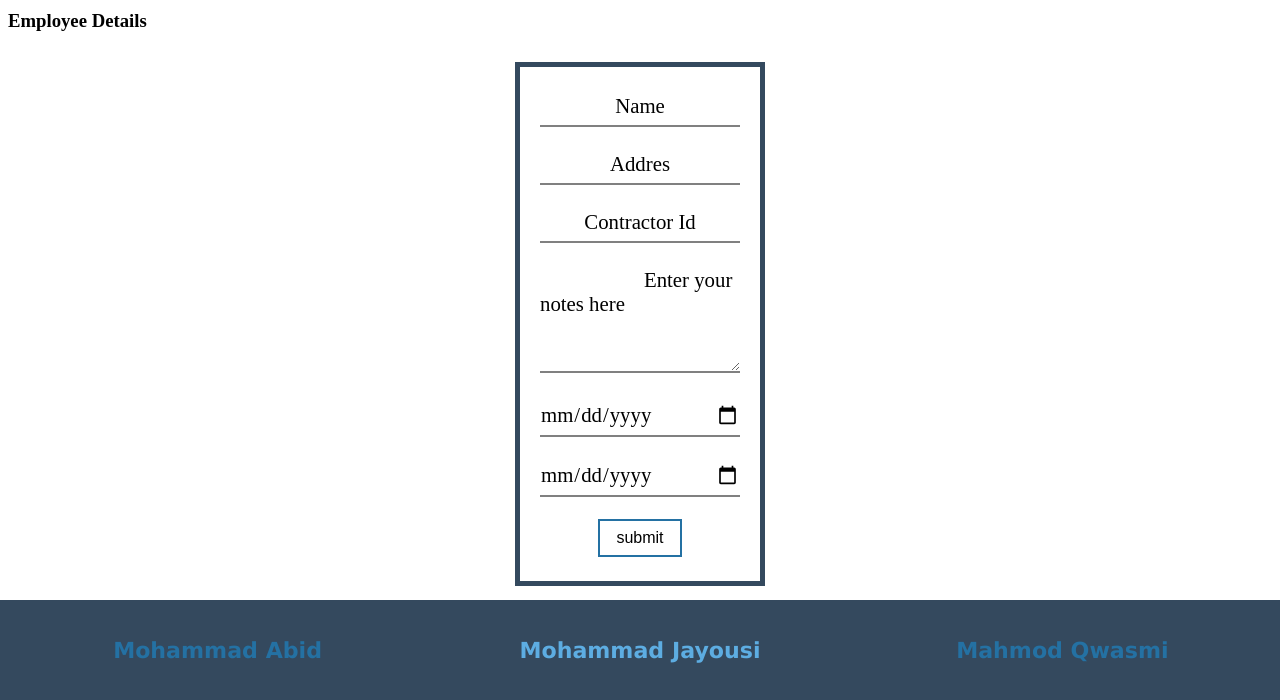
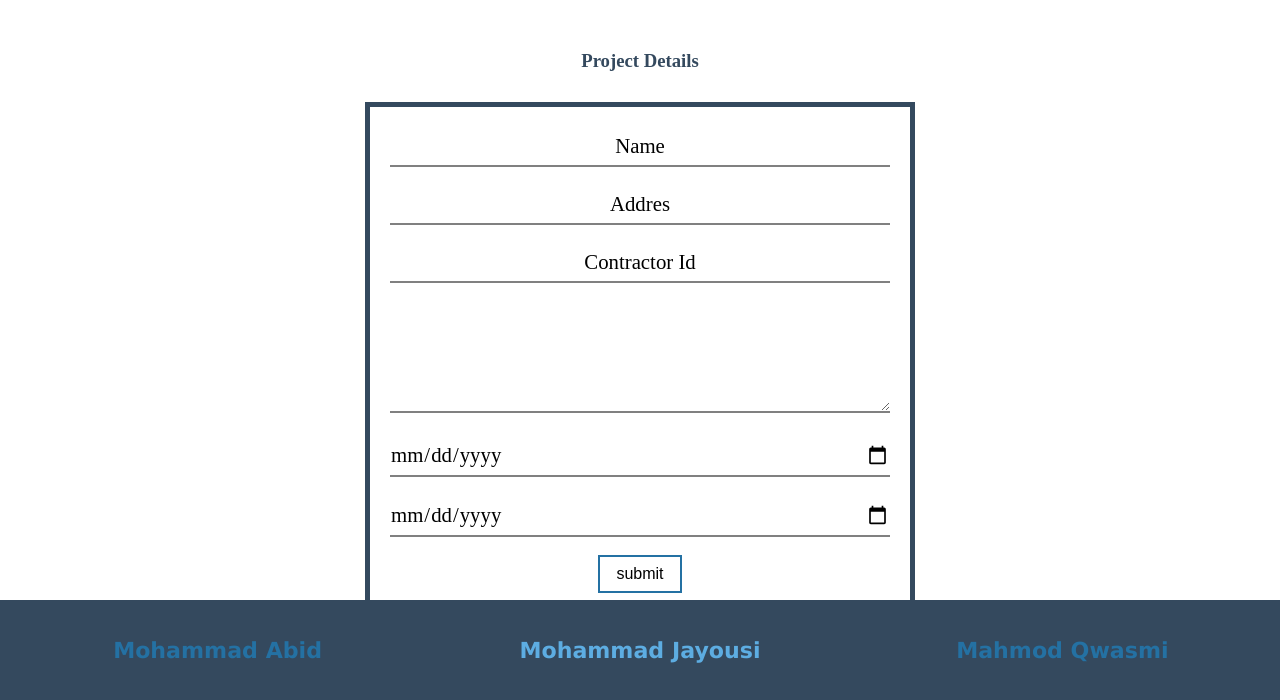
Before and after one commit to Jayousim/Contractors-Web-App, a Flask app: page /projects/add in a window 1280 px wide. Shown: the part 100-800 px from the top of the page. Run offline with Flask 2, Linux system fonts and the light colour scheme.

Commit message:
form css add new project form

```diff
--- a/static/css/form.css
+++ b/static/css/form.css
@@ -19,6 +19,16 @@
     background-color: transparent;
 }
 
+.new_project_form{
+    margin-top: 30px;
+    width:500px;
+    padding:20px;
+    border: 5px solid #34495E;
+    text-align: center;
+    margin-left: auto;
+    margin-right: auto;
+    background-color: transparent;
+}
 
 
 .form__field {
--- a/templates/new_project.html
+++ b/templates/new_project.html
@@ -4,16 +4,14 @@
     <meta charset="UTF-8">
     <meta name="viewport" content="width=device-width, initial-scale=1.0">
     <title> Add New Project Details </title>
-    <link rel="stylesheet" type="text/css" href="css/my_projects.css" />
-    <link rel="stylesheet" type="text/css" href="css/table_style.css" />
 </head>
 <body>
     {% include 'header.html' %}
     <section id="main_section">
         <div>
-            <h3> Employee Details </h3>
+            <h3 class="form_title"> Project Details </h3>
             {% include 'form.html' %}
-            <form class="form" action="/projects" method="POST" >
+            <form class="new_project_form" width="500px" action="/projects" method="POST" >
                 <!-- <label> Name: </label> -->
                 <input class="form__field" placeholder="Name" type="text" id="project_name" name="project_name" required><br><br>
 
@@ -24,7 +22,6 @@
                 <input class="form__field" placeholder="Contractor Id" type="tel" id="constractor_id" name="constractor_id" required><br><br>
 
                 <textarea class="form__field" placeholder="Notes" id="project_notes" name="project_notes" rows="4" cols="50">
-                    Enter your notes here
                 </textarea><br><br>
 
                 <!-- <label> Start Date: </label> -->
```
